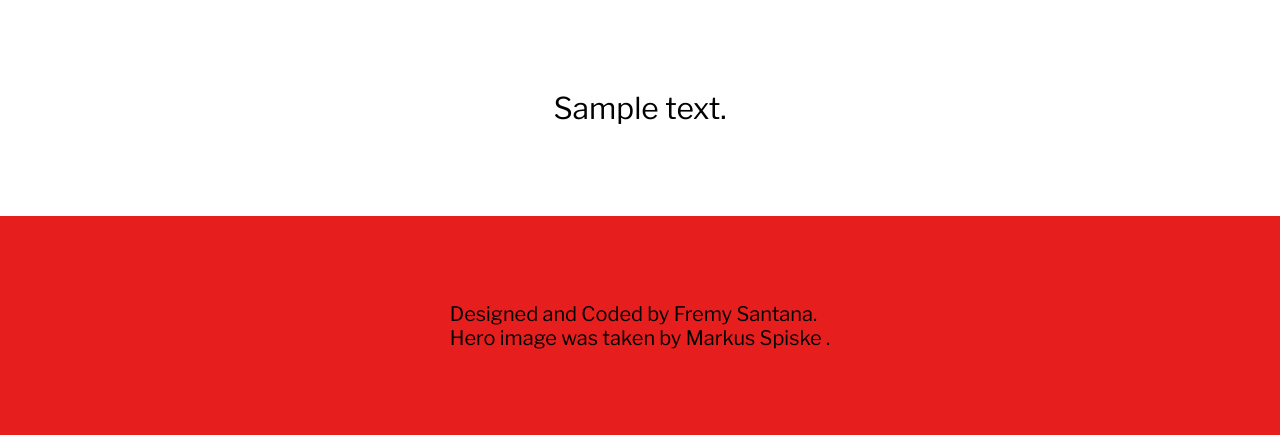
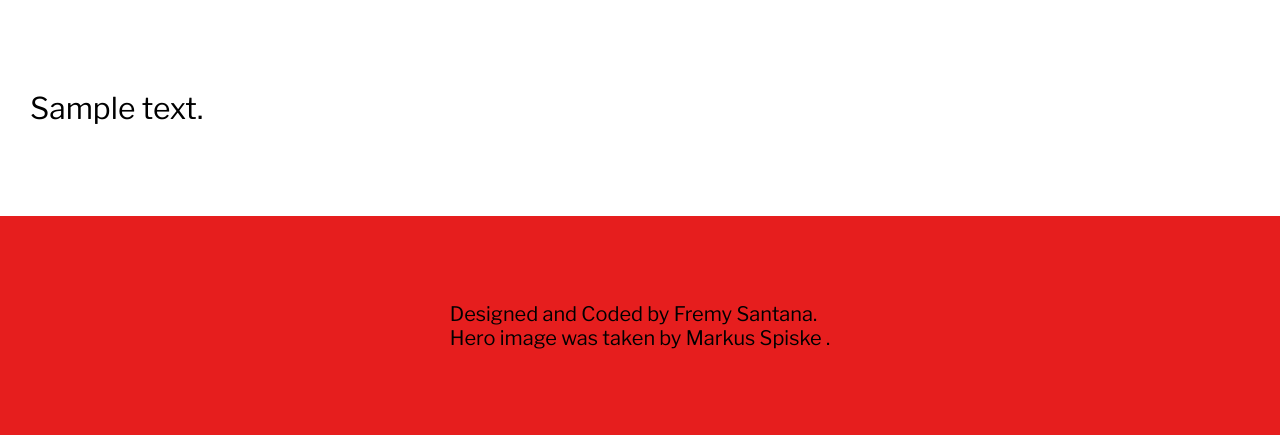
Before and after one commit to frmysantana/wordpress_portfolio, a WordPress theme: template themes/portfolio/page.php in a window 1280 px wide. Shown: the part 215-650 px from the top of the page. Run offline with PHP 8.4 and a stand-in for WordPress, Linux system fonts and the light colour scheme; the site name, menu and one post (Sample post) are stand-ins, and other content is empty.

Commit message:
Fixed Internet Explorer issues.

```diff
--- a/themes/portfolio/css/pages/_contact.scss
+++ b/themes/portfolio/css/pages/_contact.scss
@@ -1,6 +1,10 @@
 .contact-page {
   margin: 9rem auto;
   font-size: 3rem;
+
+  p {
+    width: 100%; // for internet explorer
+  }
 
   input:focus,
   textarea:focus {
--- a/themes/portfolio/css/pages/_front-page.scss
+++ b/themes/portfolio/css/pages/_front-page.scss
@@ -45,12 +45,14 @@
 
     &__bio {
         margin-top: 5rem;
+        width: 100%; //internet explorer
 
         & p {
             font-size: 2.8rem;
             margin: 0 auto;
-            width: 100%;
+            width: 100%; //internet explorer
             text-indent: 4rem;
+            line-height: 2;
 
             & a {
                 color: $red;
@@ -119,7 +121,7 @@
       }
 
       @include respond(phone) {
-        width: 93%;
+        width: 80%;
         height: auto;
         margin: 6rem auto 5rem;
       }
--- a/themes/portfolio/css/pages/_single.scss
+++ b/themes/portfolio/css/pages/_single.scss
@@ -64,6 +64,7 @@
   }
 
   p {
+    width: 100%; // for internet explorer
     padding: 0 5rem;
     font-size: 3rem;
     line-height: 5rem;
--- a/themes/portfolio/front-page.php
+++ b/themes/portfolio/front-page.php
@@ -4,11 +4,6 @@
         <h3 class="section__latest-projects__title">Latest Projects</h3>
         <h2 class="section__latest-projects__sub-title">Click on an image to see more details.</h2>
         <?php
-
-        // while (have_posts()) {
-        //   the_post();
-        //   echo the_content();
-        // }
 
         $projects = new WP_Query(array(
           'posts_per_page' => 2
--- a/themes/portfolio/page.php
+++ b/themes/portfolio/page.php
@@ -5,7 +5,7 @@
                 the_post(); ?>
                 <div class="container container--column contact-page">
                     <?php the_content(); ?>
-                <div>
+                </div>
         <?php
             }
         ?>
--- a/themes/portfolio/style.css
+++ b/themes/portfolio/style.css
@@ -326,12 +326,14 @@ a {
 }
 .section-about__bio {
   margin-top: 5rem;
+  width: 100%;
 }
 .section-about__bio p {
   font-size: 2.8rem;
   margin: 0 auto;
   width: 100%;
   text-indent: 4rem;
+  line-height: 2;
 }
 .section-about__bio p a {
   color: #e61e1e;
@@ -397,7 +399,7 @@ a {
 }
 @media only screen and (max-width: 37.5em) {
   .section__latest-projects__screenshot {
-    width: 93%;
+    width: 80%;
     height: auto;
     margin: 6rem auto 5rem;
   }
@@ -490,6 +492,7 @@ a {
   color: #129ade;
 }
 .single__container p {
+  width: 100%;
   padding: 0 5rem;
   font-size: 3rem;
   line-height: 5rem;
@@ -619,6 +622,9 @@ span.current {
   margin: 9rem auto;
   font-size: 3rem;
 }
+.contact-page p {
+  width: 100%;
+}
 .contact-page input:focus,
 .contact-page textarea:focus {
   outline: none;
```
Also changed, not shown: 1 other file.
